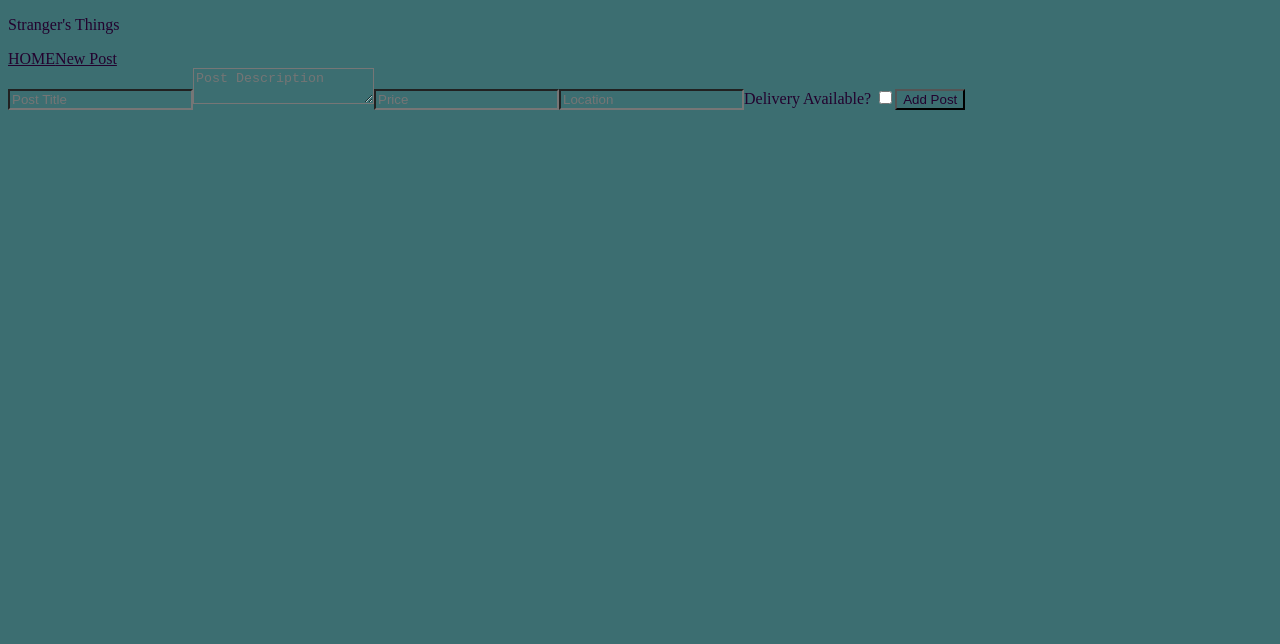
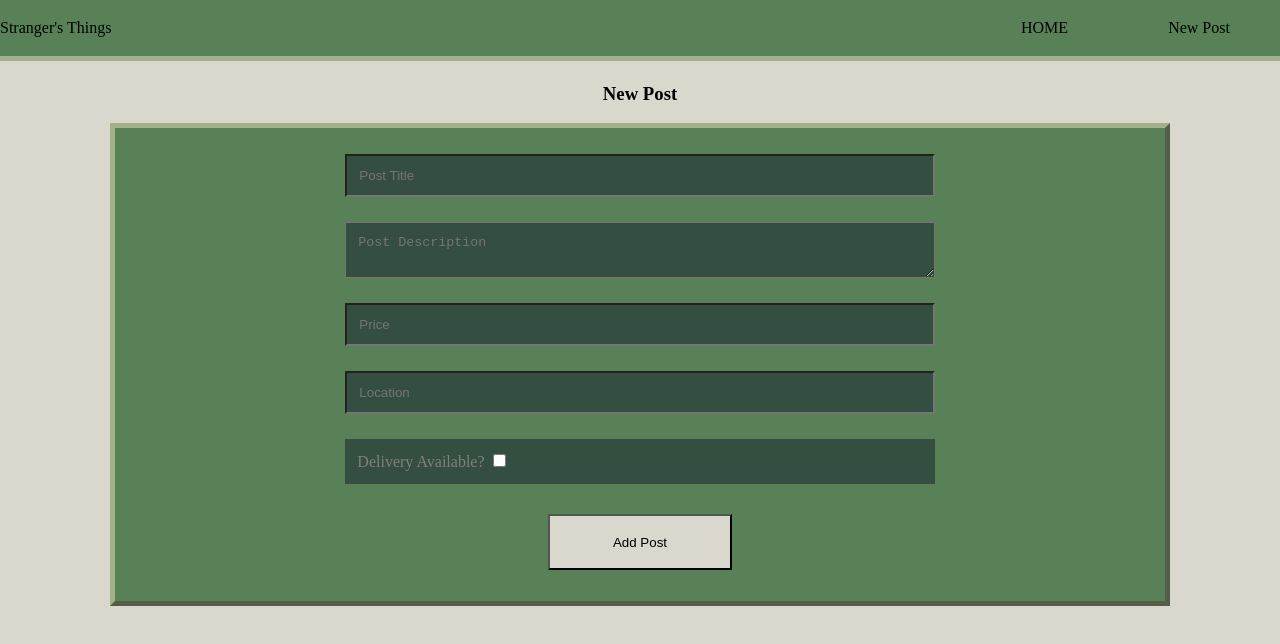
Before and after one commit to cforlini24/strangers_things, a React app: page /newpost in a window 1280 px wide. Built offline with nearby package versions, Linux system fonts and the light colour scheme; no server answers.

Commit message:
styling adn error handling

```diff
--- a/public/style.css
+++ b/public/style.css
@@ -1,14 +1,19 @@
 /* Palette colors
-    --caribbean-current: #3c6e71ff;
-    --asparagus: #70ae6eff;
-    --green-yellow: #beee62ff;
-    --russian-violet: #23022eff;
-    --orange-crayola: #f4743bff;
+    base: dad7cd
+    2nd: a3b18a
+    3rd: 588157
+    4th: 3a5a40
+    5th: 344e41
 */
 
 *{
-    background-color: #3c6e71ff ;
-    color: #23022eff;
+    background-color: #dad7cd ;
+    color: black;
+    text-decoration: none;
+}
+
+body{
+    margin: 0;
 }
 
 
@@ -18,22 +23,25 @@
     flex-direction: column;
     justify-content: space-between;
     align-items: center;
+    margin-top: 5%;
 }
 
 .postContainer{
     width: 80%;
     padding: 1%;
-    border: solid 5px #f4743bff;
-    background-color: #70ae6eff;
+    margin: 1%;
+    border: solid 5px #a3b18a;
+    background-color: #588157;
+    border-style:outset ;
 }
 
 .postLabel{
-    color: #23022eff;
+    color: black;
     background-color: inherit;
 }
 
 .postData{
-    color: #23022eff;
+    color: black;
     background-color: inherit;
     font-weight: bold;
 }
@@ -41,3 +49,82 @@
 .postTitle{
     text-align: center;
 }
+
+
+                                            /* New post */
+#newPostContainer{
+    margin-top: 5%;
+    display: flex;
+    flex-direction: column;
+    align-items: center;
+}
+
+#inputContainer{
+    width: 80%;
+    padding: 1%;
+    background-color: #588157;
+    display: flex;
+    justify-content: center;
+    border: solid 5px #a3b18a;
+    border-style:outset ;
+}
+
+form{
+    width: 60%;
+    background-color: inherit;
+    display: flex;
+    flex-direction: column;
+}
+
+.newPostInput{
+    margin: 2%;
+    padding: 2%;
+    color: gray;
+    background-color: #344e41;
+}
+
+#newPostBttn{
+    align-self: center;
+    margin: 3%;
+    padding: 3%;
+    width: 30%;
+}
+
+.errorMessage{
+    color: red;
+}
+
+
+
+                                                                    /* Navbar */
+nav{
+    background-color: #588157;
+    display: flex;
+    align-items: center;
+    justify-content: space-between;
+    position: fixed;
+    top: 0;
+    width: 100%;
+    height: 7%;
+    border-bottom: solid 5px #a3b18a;
+}
+
+.navButton{
+    padding: 1%;
+    margin: 5%;
+    background-color: inherit;
+    border: solid 4px #588157
+}
+.navButton:hover{
+    border: solid 4px #a3b18a ;
+}
+
+#navTitle{
+    background-color: inherit;
+}
+
+#buttonContainer{
+    width: 60%;
+    text-align: end;
+    background-color: inherit;
+}
--- a/src/components/Nav.js
+++ b/src/components/Nav.js
@@ -5,8 +5,10 @@ const Nav = (props) => {
     return (
         <nav>
             <p id="navTitle">Stranger's Things</p>
-            <Link to="/" id="homeNav" className="navButton">HOME</Link>
-            <Link to="/newpost" id="newPostNav" className="navButton">New Post</Link>
+            <div id="buttonContainer">
+                <Link to="/" id="homeNav" className="navButton">HOME</Link>
+                <Link to="/newpost" id="newPostNav" className="navButton">New Post</Link>
+            </div>
         </nav>
     )
 }
--- a/src/components/NewPost.js
+++ b/src/components/NewPost.js
@@ -55,50 +55,52 @@ const NewPost = (props) => {
 
     }
 
+    function postButtonReset (event) {
+        setTimeout(()=>{
+            event.target.classList.remove("errorMessage");
+            event.target.value = "Add Post";
+        }, 500)
+    }
+
     return (
+        <div id="newPostContainer">
+            <h3>New Post</h3>
+            <div id="inputContainer">
             <form >
-            <input type="text" placeholder="Post Title" onChange={(event) => setNewTitle(event.target.value)} value={newTitle}></input>
-            <textarea type="text" placeholder="Post Description" col="3" onChange={(event) => setNewDescription(event.target.value)} value={newDescription}></textarea>
-            <input type="text" placeholder="Price" onChange={(event) => setNewPrice(event.target.value)} value={newPrice}></input>
-            <input type="text" placeholder="Location" onChange={(event) => setNewLocation(event.target.value)} value={newLocation}></input>
+                <input type="text" placeholder="Post Title" onChange={(event) => setNewTitle(event.target.value)} value={newTitle} className="newPostInput"></input>
+                <textarea type="text" placeholder="Post Description" col="3" onChange={(event) => setNewDescription(event.target.value)} value={newDescription}className="newPostInput"></textarea>
+                <input type="text" placeholder="Price" onChange={(event) => setNewPrice(event.target.value)} value={newPrice}className="newPostInput"></input>
+                <input type="text" placeholder="Location" onChange={(event) => setNewLocation(event.target.value)} value={newLocation}className="newPostInput"></input>
+                <div className="newPostInput">
                     Delivery Available? <input type="checkbox" onChange={() => {
                     setNewDeliveryAvail(!newDeliveryAvail)
                     }}></input>
-            <input type="submit" value="Add Post" onClick={(event) =>{
+                </div>
+                <input id="newPostBttn" type="submit" value="Add Post" onClick={(event) =>{
                     event.preventDefault();
                     if(!newTitle.length){
                         event.target.classList.add("errorMessage");
                         event.target.value = "Enter a title";
-                    setTimeout(()=>{
-                        event.target.classList.remove("errorMessage");
-                        event.target.value = "Add post";
-                    }, 500)
+                        postButtonReset(event);
                     } else if(!newDescription.length){
                         event.target.classList.add("errorMessage");
                         event.target.value = "Enter a description";
-                    setTimeout(()=>{
-                        event.target.classList.remove("errorMessage");
-                        event.target.value = "Add post";
-                    }, 500)
+                        postButtonReset(event);
                     } else if(!newPrice.length){
                         event.target.classList.add("errorMessage");
                         event.target.value = "Enter a price";
-                    setTimeout(()=>{
-                        event.target.classList.remove("errorMessage");
-                        event.target.value = "Add post";
-                    }, 500)
+                        postButtonReset(event);
                     } else if(!newLocation.length){
                         event.target.classList.add("errorMessage");
                         event.target.value = "Enter a location";
-                    setTimeout(()=>{
-                        event.target.classList.remove("errorMessage");
-                        event.target.value = "Add post";
-                    }, 500)
+                        postButtonReset(event);
                     } else {
                         putNewPost();
                     }
                 }}></input>
             </form>
+            </div>
+        </div>
     )
 }
 
```
Lines whose indentation alone changed are shown as unchanged.
